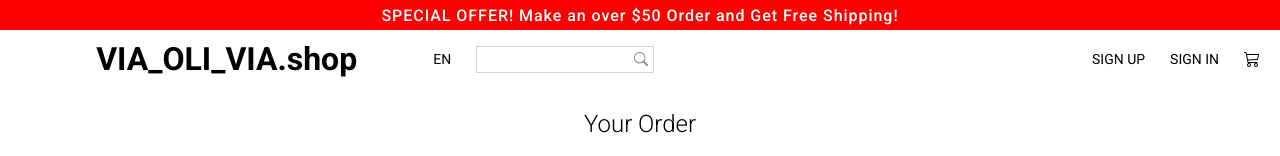
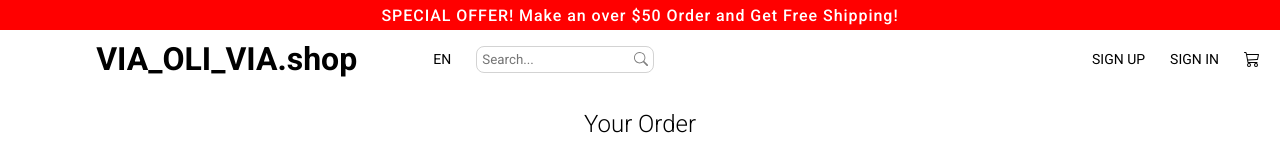
Before and after one commit to VladimirVolvakov/online-shopping-mern-app, a React (Create React App) app: page / in a window 1280 px wide. Shown: the top 156 px of the page. Built offline with nearby package versions, Linux system fonts and the light colour scheme.

Commit message:
style: add styles for Navbar component for mobile media query

```diff
--- a/src/components/Navbar.jsx
+++ b/src/components/Navbar.jsx
@@ -15,7 +15,7 @@ const Navbar = () => {
         <CentralPart>
           <Language>EN</Language>
           <SearchContainer>
-            <Input />
+            <Input placeholder="Search..." />
             <BsSearch style={{ color: 'gray', fontSize: '14px' }} />
           </SearchContainer>
         </CentralPart>
--- a/src/components/Navbar.styles.js
+++ b/src/components/Navbar.styles.js
@@ -1,11 +1,13 @@
 import styled from "styled-components";
+// Function for media queries:
+import { mobile } from "../responsiveDesign";
 
 export const Container = styled.div`
   height: 60px;
 
-  @media all and (max-width: 380px) {
-
-  }
+  ${mobile({
+    height: "auto",
+  })}
 `;
 
 export const Wrapper = styled.div`
@@ -13,15 +15,28 @@ export const Wrapper = styled.div`
   display: flex;
   justify-content: space-between;
   align-items: center;
+
+  ${mobile({
+    padding: "15px 5px",
+    backgroundColor: "#DEF5E5",
+    flexDirection: "column"
+  })}
 `;
 
 export const LeftPart = styled.div`
   flex: 1;
+  display: flex;
+  justify-content: center;
+  align-items: center;
 `;
 
 export const Logo = styled.h1`
   font-weight: bold;
   text-align: center;
+
+  ${mobile({
+    fontSize: "24px"
+  })}
 `;
 
 export const CentralPart = styled.div`
@@ -33,14 +48,23 @@ export const CentralPart = styled.div`
 export const Language = styled.span`
   font-size: 14px;
   cursor: pointer;
+
+  ${mobile({
+    display: "none"
+  })}
 `;
 
 export const SearchContainer = styled.div`
   display: flex;
   align-items: center;
   border: 0.5px solid lightgray;
+  border-radius: 0.5rem;
   margin-left: 25px;
   padding: 5px;
+
+  ${mobile({
+    margin: "10px 0"
+  })}
 `;
 
 export const Input = styled.input`
@@ -49,6 +73,10 @@ export const Input = styled.input`
   &:focus {
     outline: none;
   }
+
+  ${mobile({
+    background: "transparent"
+  })}
 `;
 
 export const RightPart = styled.div`
@@ -56,10 +84,19 @@ export const RightPart = styled.div`
   justify-content: flex-end;
   align-items: center;
   flex: 1;
+
+  ${mobile({
+    justifyContent: "center"
+  })}
 `;
 
 export const Menu = styled.div`
   font-size: 14px;
   cursor: pointer;
   margin-right: 25px;
+
+  ${mobile({
+    fontSize: "12px",
+    marginRight: "35px"
+  })}
 `;
```
